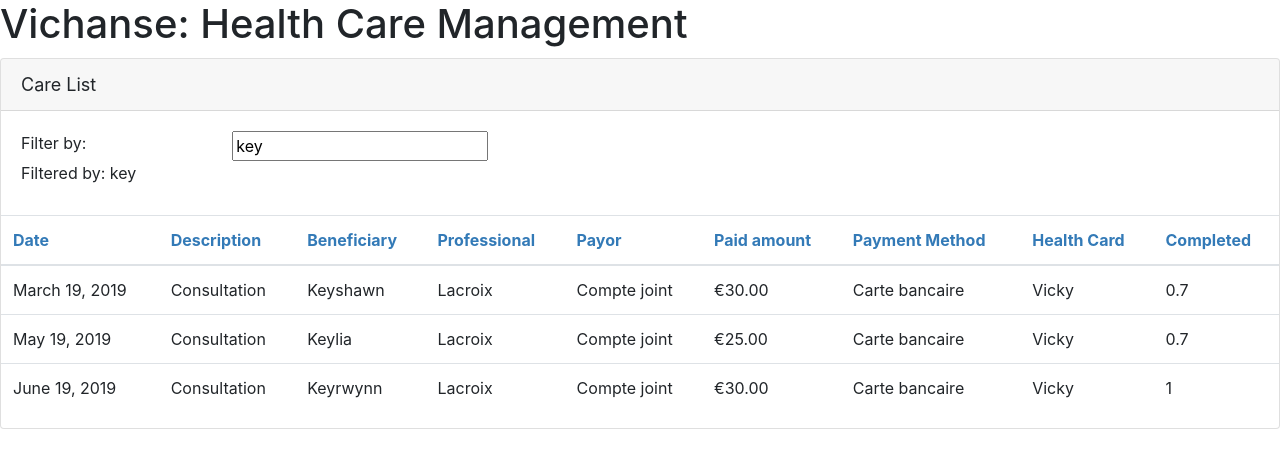
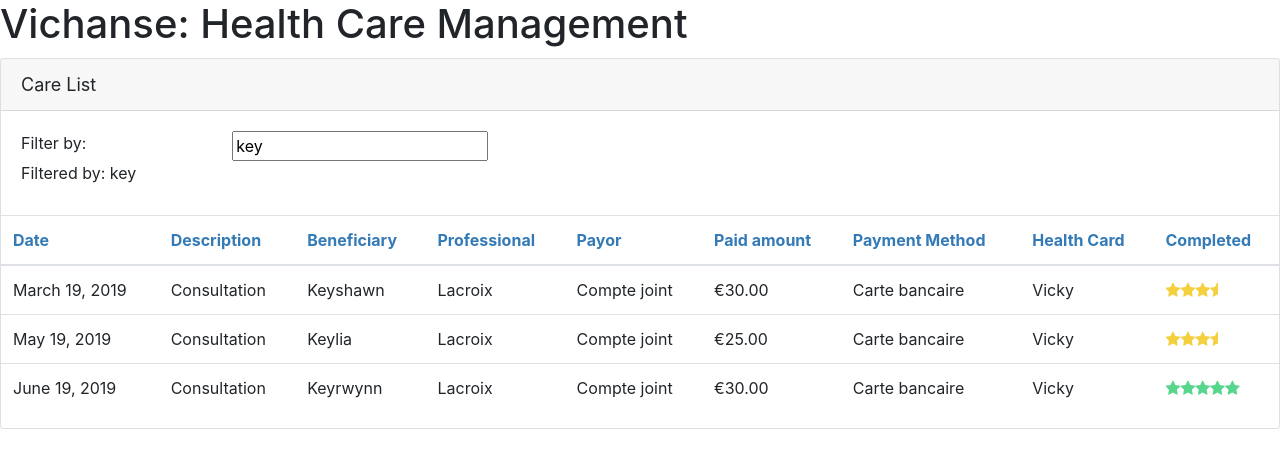
Before and after one commit to vichanse/HCM, an Angular app: page /cares/1 in a window 1280 px wide. Shown: the top 468 px of the page. Built offline with nearby package versions, Linux system fonts and the light colour scheme.

Commit message:
Building a nested component

```diff
--- a/src/app/app.module.ts
+++ b/src/app/app.module.ts
@@ -5,12 +5,14 @@ import { FormsModule } from '@angular/forms';
 import { AppComponent } from './app.component';
 import { CareListComponent } from './cares/care-list.component';
 import { WelcomeComponent } from './home/welcome.component';
+import { StarComponent } from './shared/star.component';
 
 @NgModule({
   declarations: [
     AppComponent,
     CareListComponent,
-    WelcomeComponent
+    WelcomeComponent,
+    StarComponent
   ],
   imports: [
     BrowserModule,
--- a/src/app/cares/care-list.component.html
+++ b/src/app/cares/care-list.component.html
@@ -38,7 +38,7 @@
                     <td>{{care.paidAmount | currency:'EUR'}}</td>
                     <td>{{care.paymentMethod}}</td>
                     <td>{{care.healthCard}}</td>
-                    <td>{{care.completed}}</td>
+                    <td><cm-star [rating]='care.completed'></cm-star></td>
                 </tr>
             </tbody>
         </table>
--- a/src/app/shared/star.component.html
+++ b/src/app/shared/star.component.html
@@ -1,6 +1,7 @@
 <div class="crop"
      [style.width.px]="starWidth"
-     [title]="rating">
+     [title]="rating"
+     [style.color]="color">
   <div style="width: 75px">
     <span class="fa fa-star"></span>
     <span class="fa fa-star"></span>
--- /dev/null
+++ b/src/app/shared/star.component.ts
@@ -0,0 +1,19 @@
+import { Component, Input, OnChanges } from '@angular/core';
+@Component({
+    selector: 'cm-star',
+    templateUrl: './star.component.html',
+    styleUrls: ['./star.component.css']
+})
+export class StarComponent implements OnChanges{
+
+    @Input() rating: number;
+    starWidth: number;
+
+    ngOnChanges(): void {
+        this.starWidth = this.rating * 75 ;
+    }
+
+    get color() {
+        return this.rating === 1 ? '#58D68D' : '#F4D03F';
+    }
+}
```
